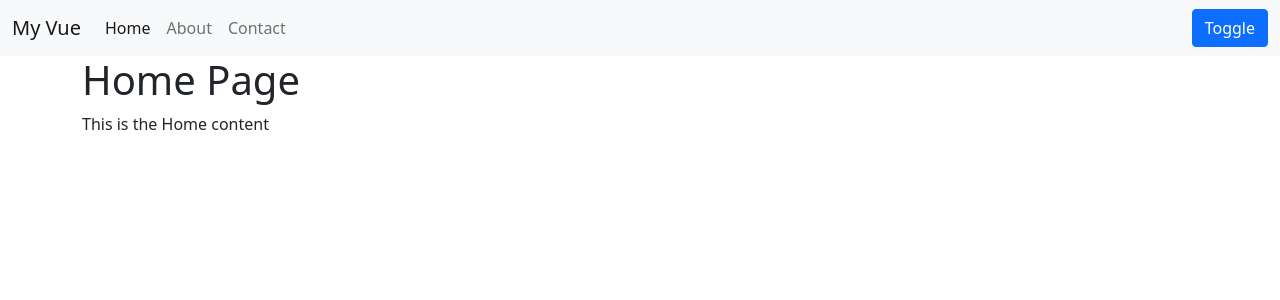
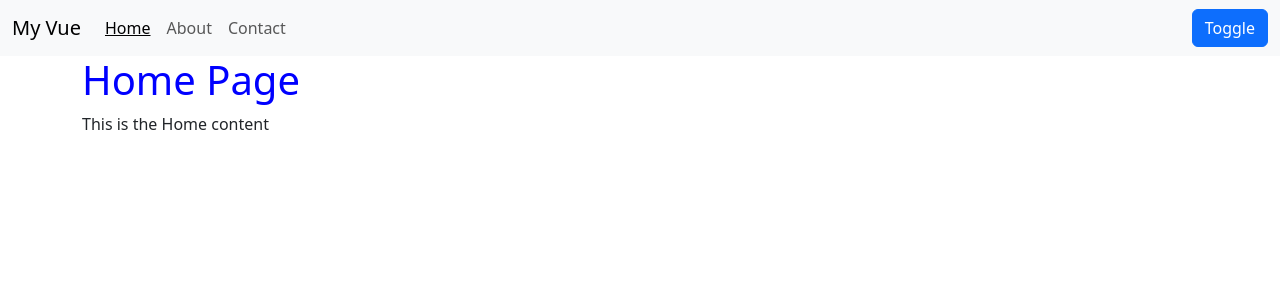
Before and after one commit to MirzArchive/Learning-Vue.js, a Vue app: page / in a window 1280 px wide. Shown: the top 300 px of the page. Built offline with nearby package versions, Linux system fonts and the light colour scheme.

Commit message:
`feat:` Complete Chapter 12: Applying CSS to Components

```diff
--- a/index.html
+++ b/index.html
@@ -4,10 +4,6 @@
     <meta charset="UTF-8" />
     <link rel="icon" href="/favicon.ico" />
     <meta name="viewport" content="width=device-width, initial-scale=1.0" />
-    <link
-      rel="stylesheet"
-      href="https://cdn.jsdelivr.net/npm/bootstrap@5.0.2/dist/css/bootstrap.min.css"
-    />
     <title>Vite App</title>
   </head>
   <body>
--- a/package.json
+++ b/package.json
@@ -9,6 +9,7 @@
     "lint": "eslint . --ext .vue,.js,.jsx,.cjs,.mjs --fix --ignore-path .gitignore"
   },
   "dependencies": {
+    "bootstrap": "^5.3.0",
     "vue": "^3.3.4"
   },
   "devDependencies": {
--- a/src/App.vue
+++ b/src/App.vue
@@ -6,6 +6,7 @@
 <script>
 import Navbar from './components/NavBar.vue';
 import PageViewer from './components/PageViewer.vue';
+import '../node_modules/bootstrap/dist/css/bootstrap.css'
 
 export default {
   components: {
--- a/src/components/Navbar.vue
+++ b/src/components/Navbar.vue
@@ -4,10 +4,7 @@
       <a href="#" class="navbar-brand">My Vue</a>
       <ul class="navbar-nav me-auto mb-2 mb-lg-0">
         <li v-for="(page, key) in pages" class="nav-item" :key="key">
-          <a :href="page.link.url" class="nav-link" :class="{ active: activePage == key }" aria-current="page"
-            :title="`This nav-button goes to ${page.link.name} page.`" @click.prevent="navPageClick(key)">{{
-              page.link.name }}
-          </a>
+          <navlink :page="page" :is-active="activePage == key" @click.prevent="navPageClick(key)"></navlink>
         </li>
       </ul>
       <form class="d-flex">
@@ -18,7 +15,10 @@
 </template>
 
 <script>
+import Navlink from './Navlink.vue';
+
 export default {
+  components: {Navlink},
   props: ["pages", "activePage", "navPageClick"],
   data() {
     return {
--- /dev/null
+++ b/src/components/Navlink.vue
@@ -0,0 +1,25 @@
+<template>
+  <a :href="page.link.url" class="nav-link" :class="activeClasses" aria-current="page"
+    :title="`This nav-button goes to ${page.link.name} page.`">{{ page.link.name }}
+  </a>
+</template>
+
+<script>
+export default {
+		props: ['page', 'isActive'],
+    computed: {
+      activeClasses() {
+        return {
+          active: this.isActive,
+          emphasize: this.isActive
+        };
+      }
+    }
+	}
+</script>
+
+<style lang="css" scoped>
+  .emphasize {
+    text-decoration: underline;
+  }
+</style>
--- a/src/components/PageViewer.vue
+++ b/src/components/PageViewer.vue
@@ -1,6 +1,6 @@
 <template>
 	<div id="content" class="container">
-		<h1>{{ page.title }}</h1>
+		<h1 class="emphasize">{{ page.title }}</h1>
 		<p>{{ page.content }}</p>
 	</div>
 </template>
@@ -11,4 +11,8 @@
 	}
 </script>
 
-<style lang="scss" scoped></style>
+<style lang="css" scoped>
+	.emphasize {
+		color: blue;
+	}
+</style>
```
Also changed, not shown: 1 other file (tests, documents, lock files or other folders).
